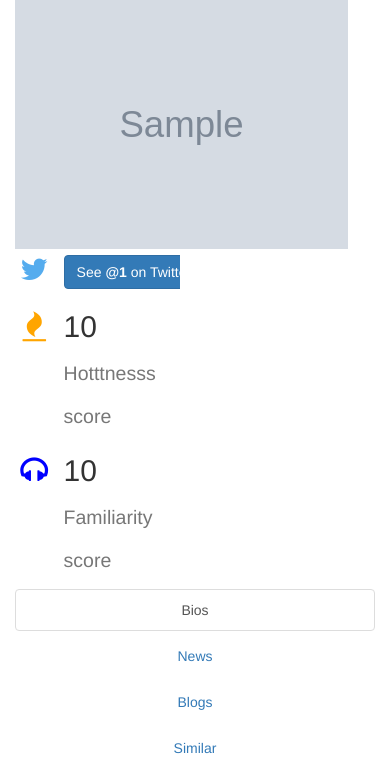
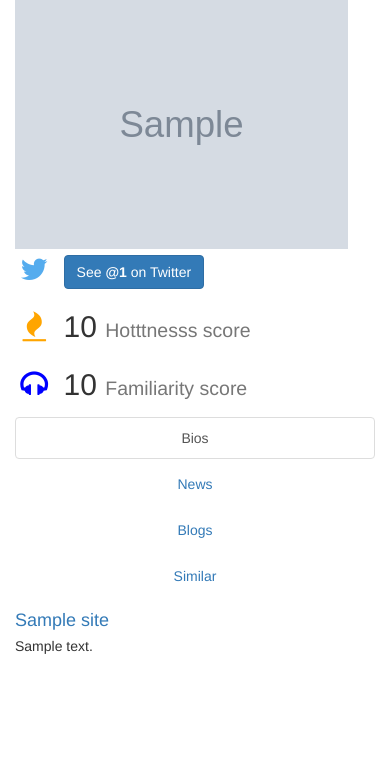
Before and after one commit to lnunno/android-music-app, a Python web app: template src/personify/templates/artist.html in a window 390 px wide. Shown: the part 146-904 px from the top of that part. Run offline with Jinja, Linux system fonts and the light colour scheme; the template is opened without the code that fills it: most values are stand-ins (such as "Sample title", 1, 10 or a date in 2020); the page is wider than the window, and the part outside it is not shown; some libraries are stand-ins or nearby versions; grey boxes are pictures that could not be loaded.

Commit message:
CSS issue should be fixed.

```diff
--- a/src/personify/templates/artist.html
+++ b/src/personify/templates/artist.html
@@ -11,14 +11,14 @@
 <h1>{{artist.name}}</h1>
 
 <div class="row">
-  <div class="col-xs-6">
+  <div class="col-xs-12">
     <a href="#">
       <img class="artist-img" src="{{echonest_util.get_artist_display_image(artist,placeholder_size=250)}}">
     </a>
   </div>
 </div>
 <div class="row">
-  <div class="col-xs-6">
+  <div class="col-xs-12">
     <ul class="media-list">
         {% set twitter_handle = artist.get_twitter_id() %}
         {% if twitter_handle %}
```
